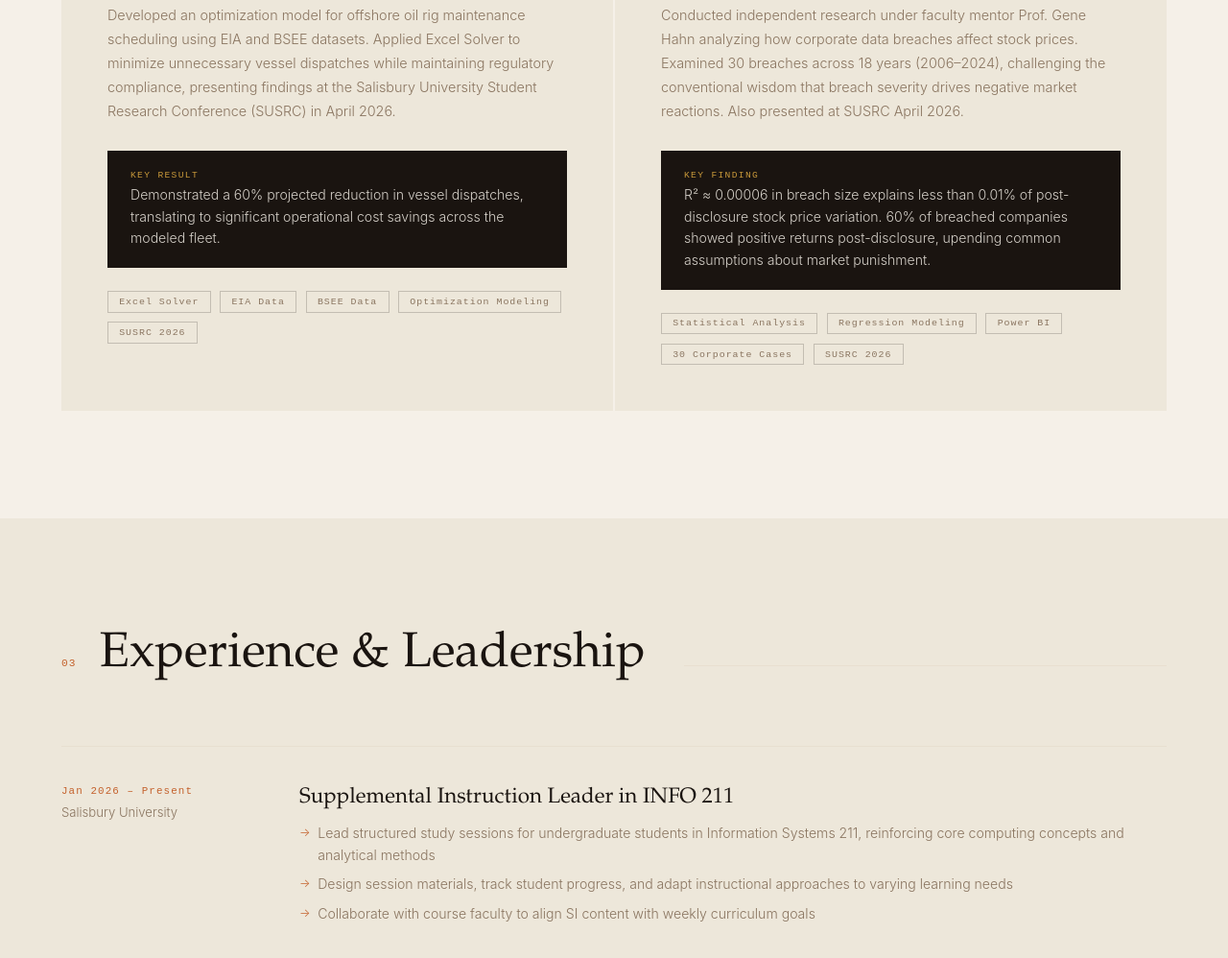
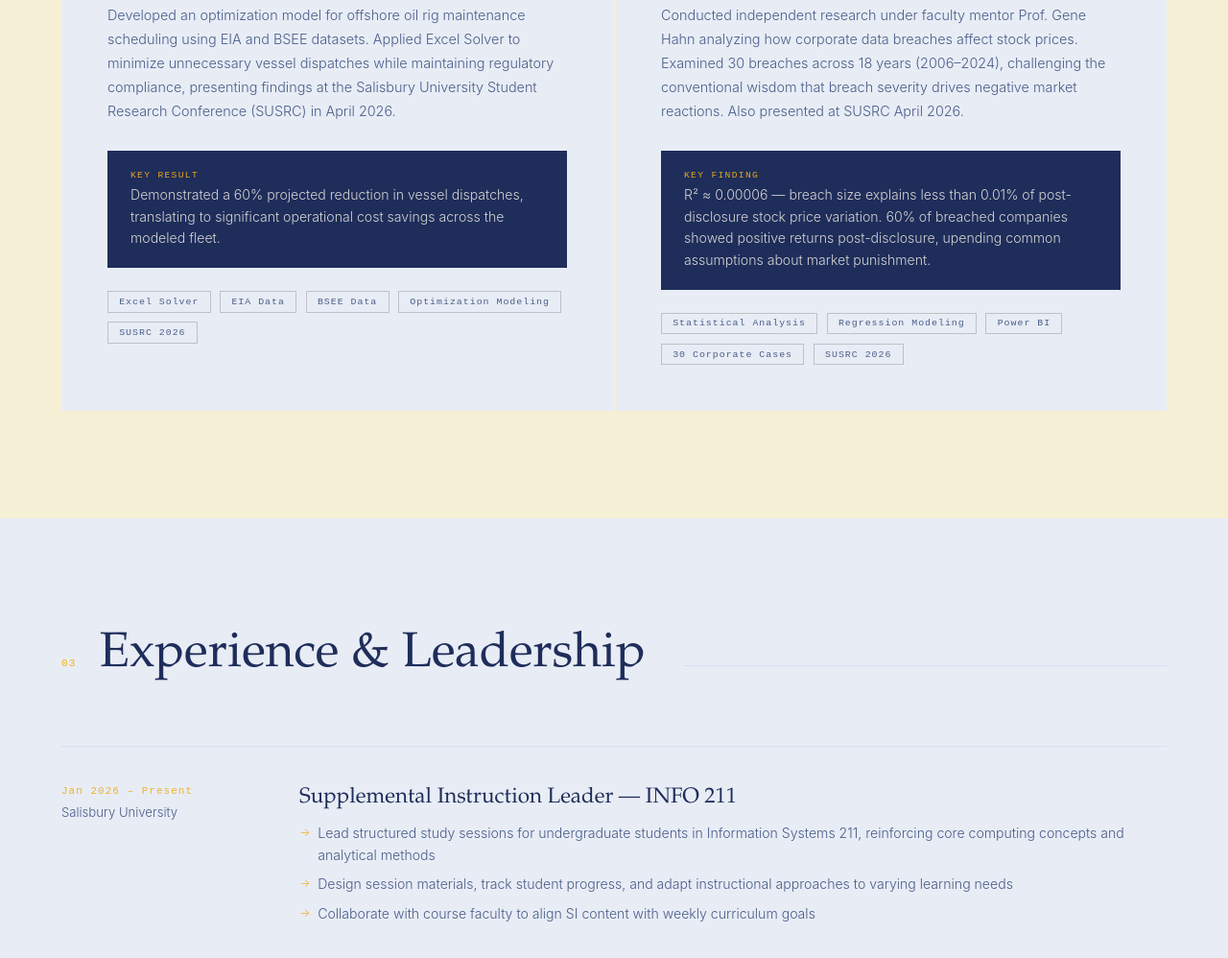
Before and after one commit to zainab-akinlosotu/zainabakinlosotu.github.io, a plain HTML site: page index.html in a window 1280 px wide. Shown: the part 2195-3193 px from the top of the page at 96% size. Drawn offline with Linux system fonts and the light colour scheme.

Commit message:
Update portfolio title and CSS variables

```diff
--- a/index.html
+++ b/index.html
@@ -3,19 +3,19 @@
 <head>
 <meta charset="UTF-8">
 <meta name="viewport" content="width=device-width, initial-scale=1.0">
-<title>Zainab Akinlosotu Portfolio</title>
+<title>Zainab Akinlosotu — Portfolio</title>
 
 
 <style>
   :root {
-    --cream: #f5f0e8;
-    --ink: #1a1410;
-    --terracotta: #c4622d;
-    --gold: #c9993a;
-    --light-tan: #e8dfd0;
-    --warm-mid: #8a7560;
-    --light-tan: #e8dfd0;
-    --surface: #ede7da;
+    --cream: #f5f0d5;
+    --ink: #1e2d5a;
+    --terracotta: #f0b429;
+    --gold: #e6a817;
+    --sage: #3a5298;
+    --warm-mid: #4a5e8a;
+    --light-tan: #d6dff0;
+    --surface: #e8ecf5;
   }
 
   *, *::before, *::after { box-sizing: border-box; margin: 0; padding: 0; }
@@ -773,7 +773,7 @@
       </div>
       <div class="detail-item">
         <div class="detail-key">Career Interest</div>
-        <div class="detail-val">Operations Research Analyst in Energy Sector</div>
+        <div class="detail-val">Operations Research Analyst — Energy Sector</div>
       </div>
       <div class="detail-item">
         <div class="detail-key">Graduation</div>
@@ -819,7 +819,7 @@
       </p>
       <div class="project-finding">
         <div class="finding-label">Key Finding</div>
-        <div class="finding-text">R² ≈ 0.00006 in breach size explains less than 0.01% of post-disclosure stock price variation. 60% of breached companies showed positive returns post-disclosure, upending common assumptions about market punishment.</div>
+        <div class="finding-text">R² ≈ 0.00006 — breach size explains less than 0.01% of post-disclosure stock price variation. 60% of breached companies showed positive returns post-disclosure, upending common assumptions about market punishment.</div>
       </div>
       <div class="project-tools">
         <span class="tool-chip">Statistical Analysis</span>
@@ -848,7 +848,7 @@
         <div class="exp-org">Salisbury University</div>
       </div>
       <div class="exp-content">
-        <div class="exp-role">Supplemental Instruction Leader in INFO 211</div>
+        <div class="exp-role">Supplemental Instruction Leader — INFO 211</div>
         <ul class="exp-bullets">
           <li>Lead structured study sessions for undergraduate students in Information Systems 211, reinforcing core computing concepts and analytical methods</li>
           <li>Design session materials, track student progress, and adapt instructional approaches to varying learning needs</li>
@@ -965,7 +965,7 @@
   </p>
   <div class="contact-links reveal">
     <a href="mailto:zainabakinlosotu4@gmail.com" class="contact-link primary">Send an Email</a>
-    <a href="linkedin.com/in/zainab-akinlosotu" class="contact-link" target="_blank">LinkedIn</a>
+    <a href="https://www.linkedin.com/in/zainab-akinlosotu" class="contact-link" target="_blank">LinkedIn</a>
     <a href="#projects" class="contact-link">View Research</a>
   </div>
 </section>
```
